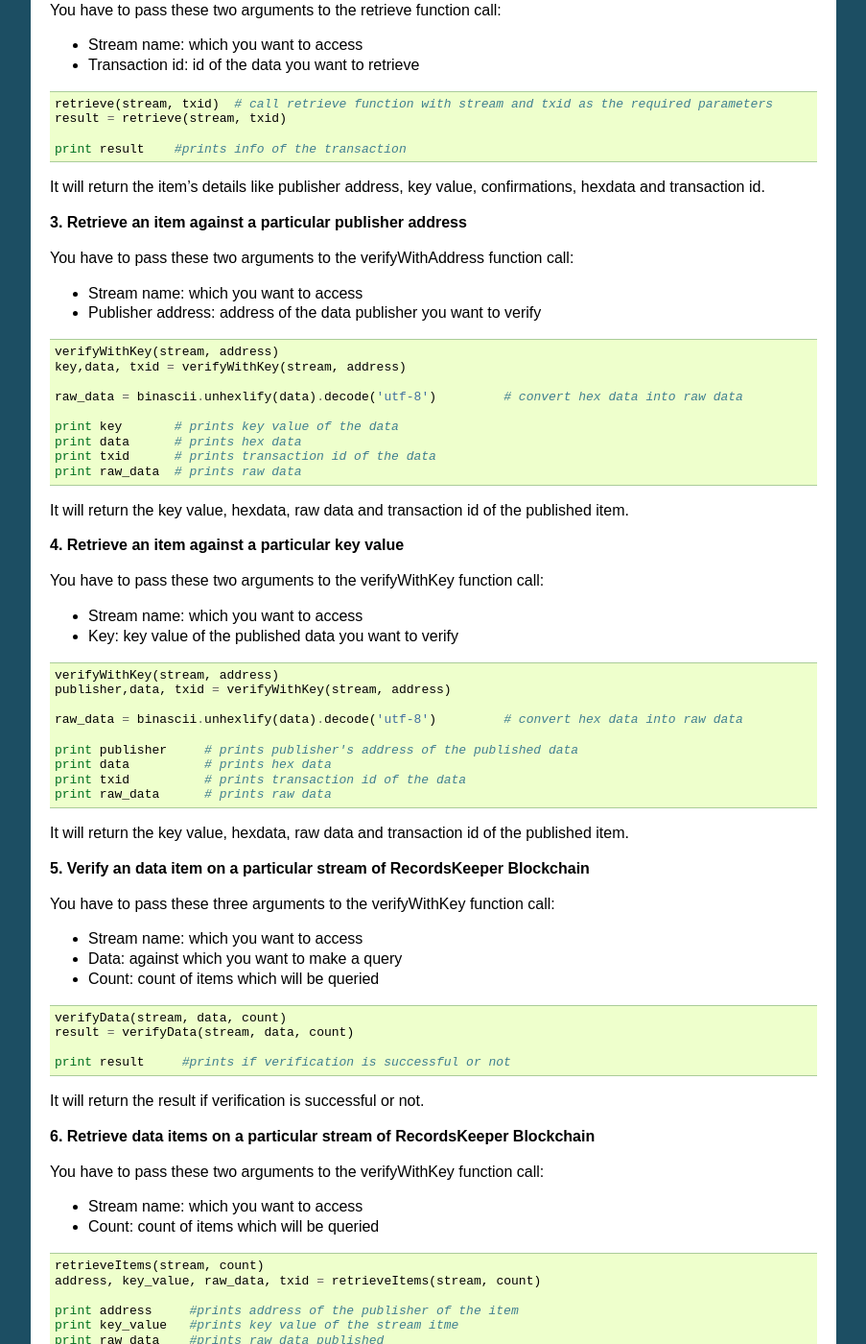
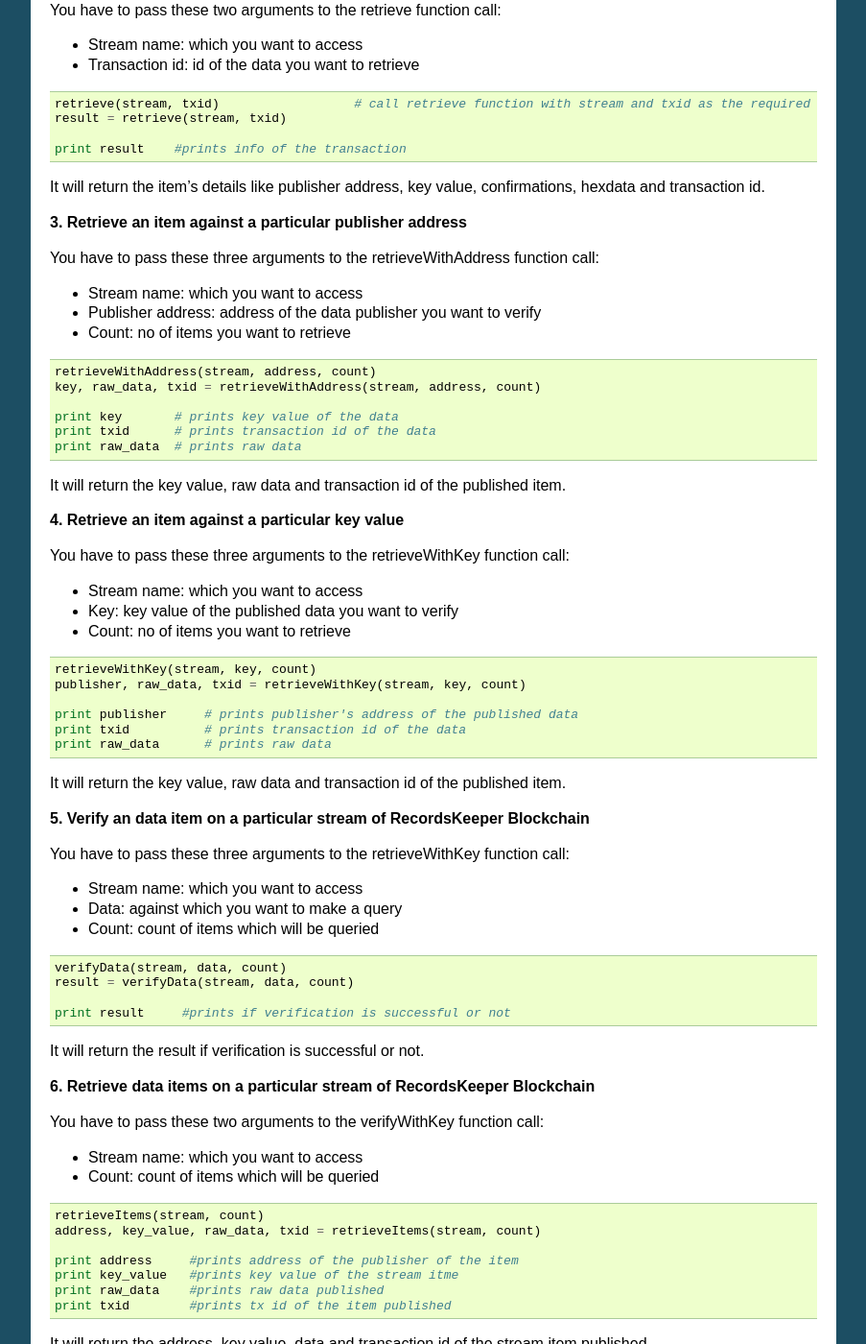
Before and after one commit to RecordsKeeper/recordskeeper-python-sdk, a Sphinx documentation site: the page built from docs/source/stream.rst, in a window 1280 px wide and 1400 px high, scrolled down 1945 px. Shown: the whole window at 96% size, without its empty margins (198-1101 px from the left). Built offline with Sphinx 7.4.7, drawn with Linux system fonts in a browser that asks for light colours; some of the changed text lies outside the part shown.

Commit message:
changes for retrieve functions

```diff
--- a/docs/source/assets.rst
+++ b/docs/source/assets.rst
@@ -97,9 +97,9 @@
 
 .. code-block:: python
 
-    createAsset()
+    createAsset(address, asset_name, asset_qty)
 
-    txid = createAsset()          #createAsset() function call
+    txid = createAsset(address, asset_name, asset_qty)          #createAsset() function call
 
     print txid                  # prints tx id of the issued asset
 
--- a/docs/source/stream.rst
+++ b/docs/source/stream.rst
@@ -125,7 +125,7 @@
 
 .. code-block:: python
 
-    retrieve(stream, txid)  # call retrieve function with stream and txid as the required parameters
+    retrieve(stream, txid)                  # call retrieve function with stream and txid as the required parameters
     result = retrieve(stream, txid)
 
     print result    #prints info of the transaction
@@ -135,49 +135,45 @@
 
 **3. Retrieve an item against a particular publisher address**
 
-You have to pass these two arguments to the verifyWithAddress function call:
+You have to pass these three arguments to the retrieveWithAddress function call:
 
 * Stream name: which you want to access
 * Publisher address: address of the data publisher you want to verify
+* Count: no of items you want to retrieve
 
 .. code-block:: python
 
-    verifyWithKey(stream, address)
-    key,data, txid = verifyWithKey(stream, address)
-
-    raw_data = binascii.unhexlify(data).decode('utf-8')         # convert hex data into raw data
+    retrieveWithAddress(stream, address, count)
+    key, raw_data, txid = retrieveWithAddress(stream, address, count)
 
     print key       # prints key value of the data
-    print data      # prints hex data
     print txid      # prints transaction id of the data
     print raw_data  # prints raw data
 
-It will return the key value, hexdata, raw data and transaction id of the published item.
+It will return the key value, raw data and transaction id of the published item.
 
 **4. Retrieve an item against a particular key value**
 
-You have to pass these two arguments to the verifyWithKey function call:
+You have to pass these three arguments to the retrieveWithKey function call:
 
 * Stream name: which you want to access
 * Key: key value of the published data you want to verify
+* Count: no of items you want to retrieve
 
 .. code-block:: python
 
-    verifyWithKey(stream, address)
-    publisher,data, txid = verifyWithKey(stream, address)
-
-    raw_data = binascii.unhexlify(data).decode('utf-8')         # convert hex data into raw data
+    retrieveWithKey(stream, key, count)
+    publisher, raw_data, txid = retrieveWithKey(stream, key, count)
 
     print publisher     # prints publisher's address of the published data
-    print data          # prints hex data
     print txid          # prints transaction id of the data
     print raw_data      # prints raw data
 
-It will return the key value, hexdata, raw data and transaction id of the published item.
+It will return the key value, raw data and transaction id of the published item.
 
 **5. Verify an data item on a particular stream of RecordsKeeper Blockchain**
 
-You have to pass these three arguments to the verifyWithKey function call:
+You have to pass these three arguments to the retrieveWithKey function call:
 
 * Stream name: which you want to access
 * Data: against which you want to make a query
--- a/docs/source/wallet.rst
+++ b/docs/source/wallet.rst
@@ -120,8 +120,8 @@
 
 .. code-block:: python
 
-    getPrivateKey()
-    privkey = getPrivateKey()
+    getPrivateKey(public_address)
+    privkey = getPrivateKey(public_address)
 
     print privkey        # prints private key of the given address
 
--- a/setup.py
+++ b/setup.py
@@ -12,7 +12,7 @@
 requires = ["requests", "green", "pyyaml"]
 
 setup(
-      name='rkpythonlib',
+      name='recordskeeper-python-lib',
       version='0.1.0',
       description='RecordsKeeper Python library',
       long_description=README,
```
Also changed, not shown: other parts of docs/source/stream.rst (+2 -2 lines), README.md (+151 -0 lines), docs/source/index.rst (+5 -5 lines), docs/source/transaction.rst (+9 -9 lines), 6 other files.
